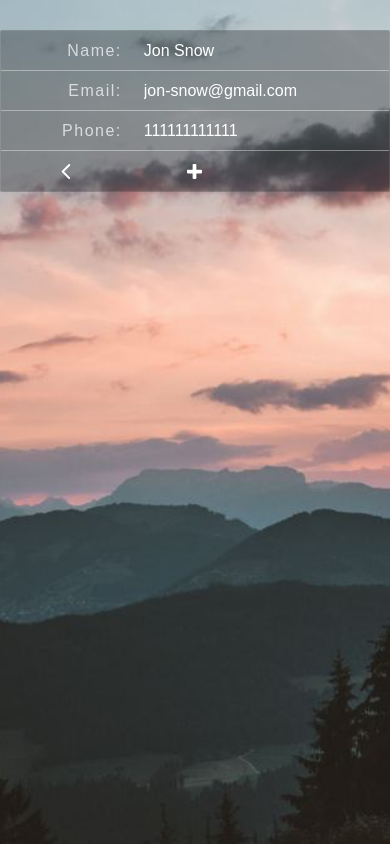
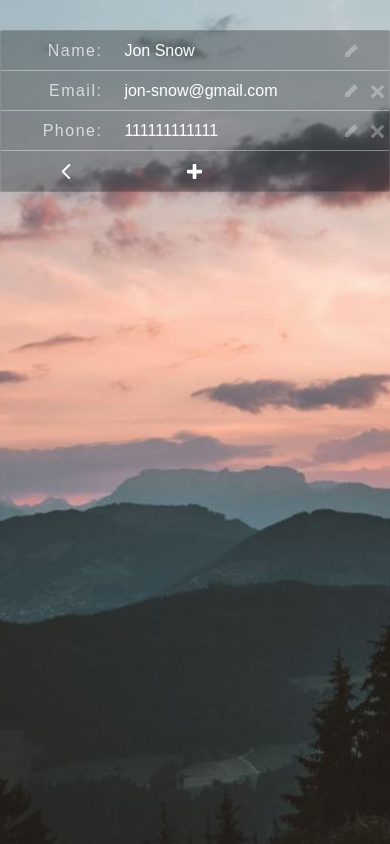
Before and after one commit to code-hs/contacts, a Vue app: page /contact/1 in a window 390 px wide. Built offline with nearby package versions, Linux system fonts and the light colour scheme; the HTML template or start-up script is replaced by a standard one; what vuejs-dialog would draw is missing.

Commit message:
mobile styles

```diff
--- a/src/components/contact/OptionalButtons.vue
+++ b/src/components/contact/OptionalButtons.vue
@@ -96,4 +96,16 @@ export default {
 .but-reset:hover {
 	opacity: 1;
 }
+
+@media only screen and (max-width: 600px) {
+	.but-edit {
+		opacity: 0.3;
+	}
+	.but-remove {
+		opacity: 0.3;
+	}
+	.but-reset {
+		opacity: 0.3;
+	}
+}
 </style>
--- a/src/components/contacts/AddContact.vue
+++ b/src/components/contacts/AddContact.vue
@@ -132,4 +132,13 @@ h1 {
 	opacity: 1;
 	background-color: hsl(0deg 100% 65% / 35%);
 }
+
+@media only screen and (max-width: 600px) {
+	.form-container {
+		margin: 0px 0px;
+	}
+	.form-group input {
+		min-width: 200px;
+	}
+}
 </style>
--- a/src/views/Contact.vue
+++ b/src/views/Contact.vue
@@ -197,4 +197,13 @@ export default {
 	padding-left: 7px;
 	box-sizing: border-box;
 }
+
+@media only screen and (max-width: 600px) {
+	.info-key {
+		min-width: 30%;
+	}
+	.contact-info input {
+		min-width: 70%;
+	}
+}
 </style>
--- a/src/views/Contacts.vue
+++ b/src/views/Contacts.vue
@@ -145,4 +145,10 @@ export default {
 .contacts-item .but-remove:hover {
 	opacity: 1;
 }
+
+@media only screen and (max-width: 600px) {
+	.but-remove {
+		opacity: 0.2;
+	}
+}
 </style>
```
